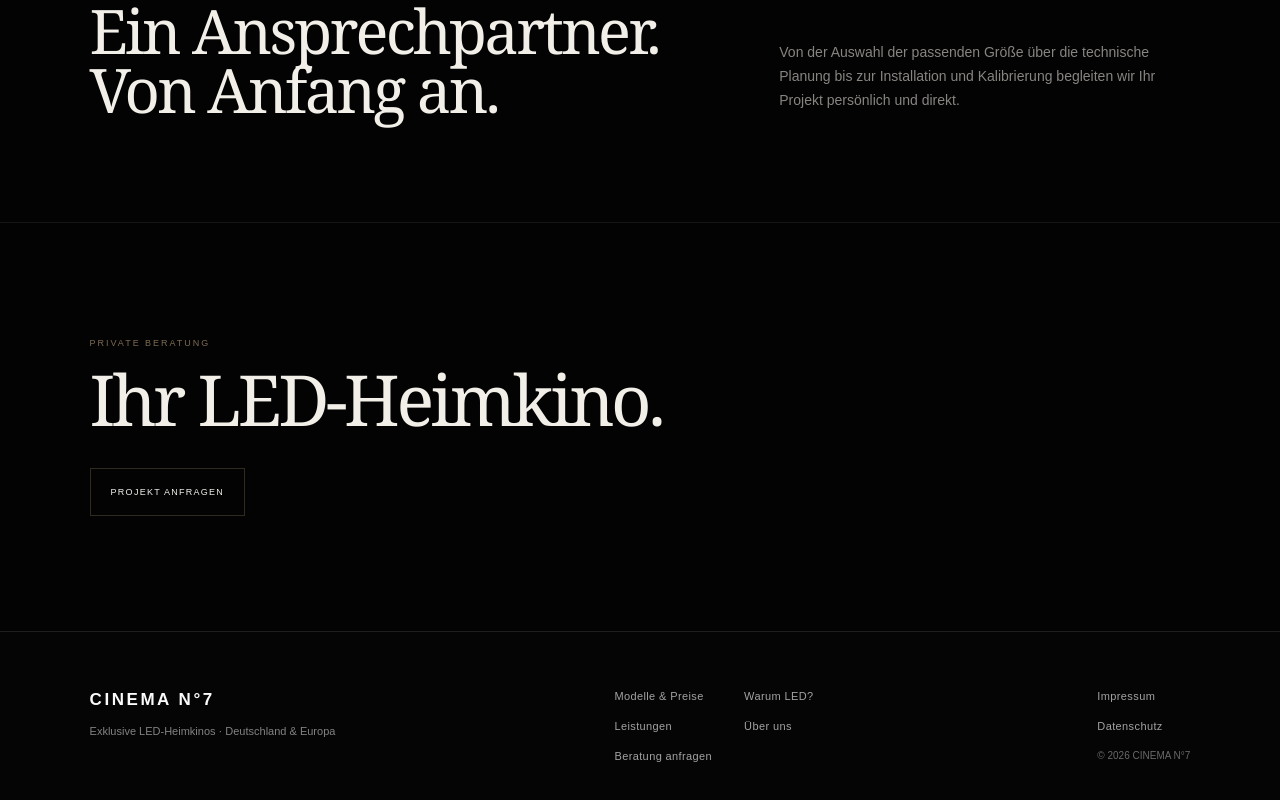
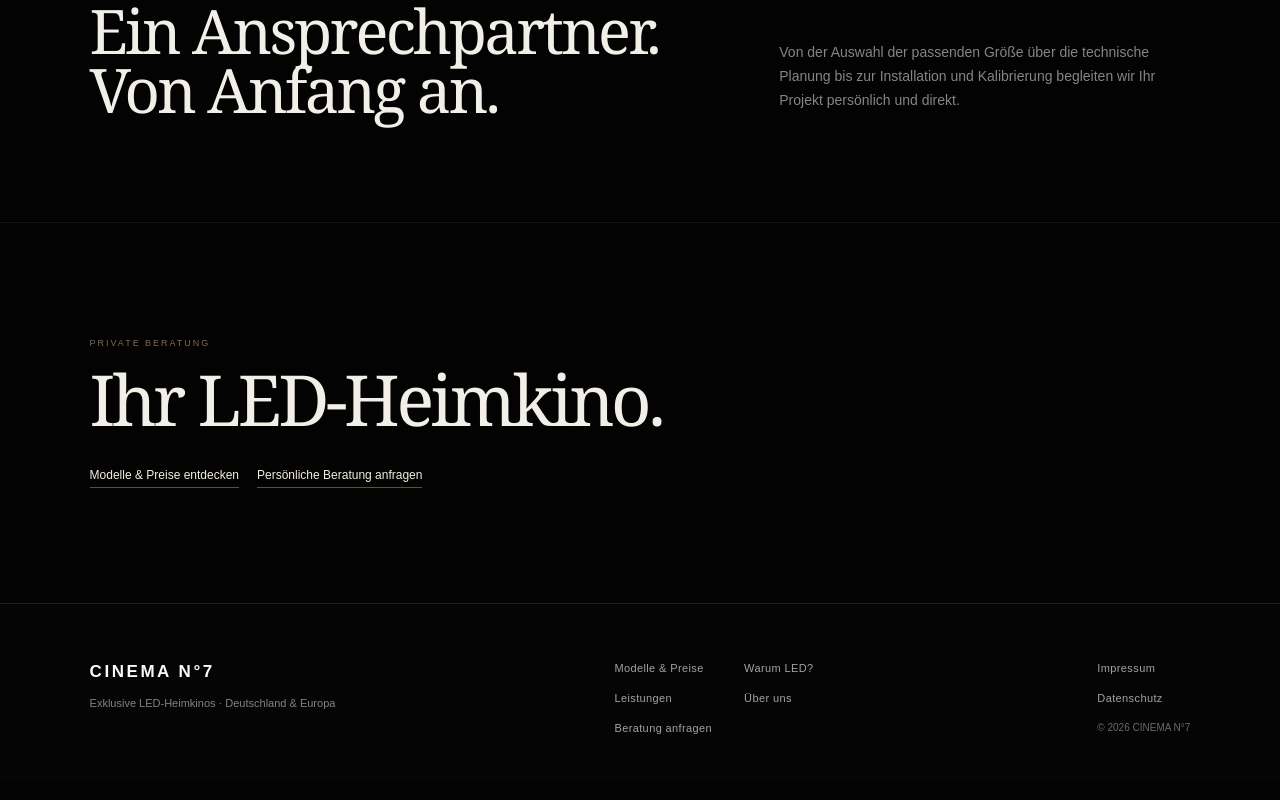
Before and after one commit to dennis-glaser-coder/cinema-n7, a Next.js app: page /ueber-uns in a window 1280 px wide. Shown: the part 774-1574 px from the top of the page. Built offline with nearby package versions, Linux system fonts and the light colour scheme; no server answers.

Commit message:
Connect trust and educational pages to pricing and consultation

```diff
--- a/app/ueber-uns/page.tsx
+++ b/app/ueber-uns/page.tsx
@@ -59,9 +59,10 @@ export default function AboutPage() {
       <section className="about-contact">
         <p className="overline-v5">PRIVATE BERATUNG</p>
         <h2>Ihr LED-Heimkino.</h2>
-        <a href="/anfrage" className="models-next-link-v2">
-          Projekt anfragen
-        </a>
+        <div className="cn7-inline-actions cn7-about-products">
+          <a href="/produkte">Modelle &amp; Preise entdecken</a>
+          <a href="/anfrage">Persönliche Beratung anfragen</a>
+        </div>
       </section>
     </main>
   );
```
